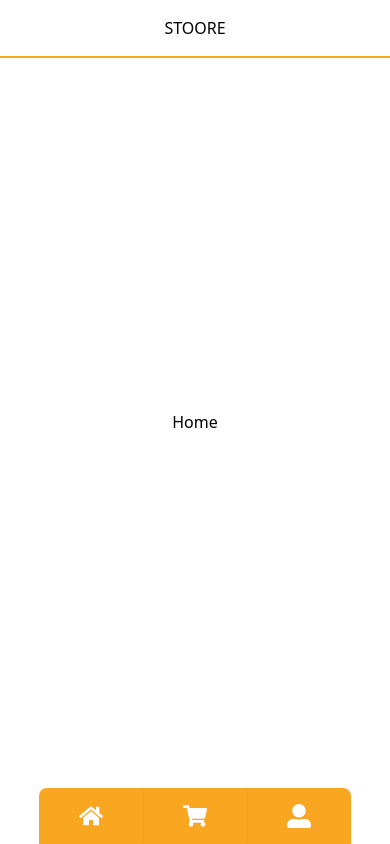
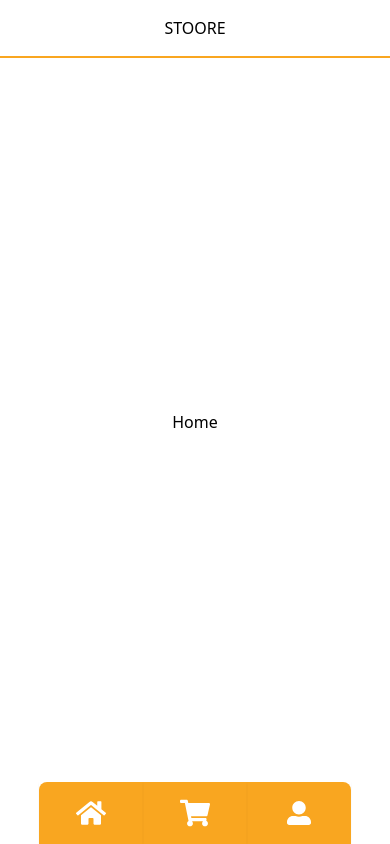
Before and after one commit to webdevmatias/stoore, a React (Vite) app: page / in a window 390 px wide. Built offline with nearby package versions, Linux system fonts and the light colour scheme.

Commit message:
fix: nav icons size {home e carrinho}

```diff
--- a/src/App.jsx
+++ b/src/App.jsx
@@ -32,10 +32,10 @@ function App() {
 
         <nav className="flex flex-row justify-around fixed bottom-0 bg-primary w-4/5 h-auto rounded-t-lg">
           <div className="flex flex-col items-center justify-center shadow-sm w-1/3" onClick={() => setCurrentSection('home')}>
-            <FaHome className="text-white text-2xl md:text-3xl my-4" /> {/* Ícone menor na versão mobile */}
+            <FaHome className="text-white text-3xl md:text-3xl my-4" /> {/* Ícone menor na versão mobile */}
           </div>
           <div className="flex flex-col items-center justify-center shadow-sm w-1/3" onClick={() => setCurrentSection('carrinho')}>
-            <FaShoppingCart className="text-white text-2xl md:text-3xl my-4" /> {/* Ícone menor na versão mobile */}
+            <FaShoppingCart className="text-white text-3xl md:text-3xl my-4" /> {/* Ícone menor na versão mobile */}
           </div>
           <div className="flex flex-col items-center justify-center shadow-sm w-1/3" onClick={() => setCurrentSection('perfil')}>
             <FaUserAlt className="text-white text-2xl md:text-2xl my-4" /> {/* Ícone menor na versão mobile */}
```
